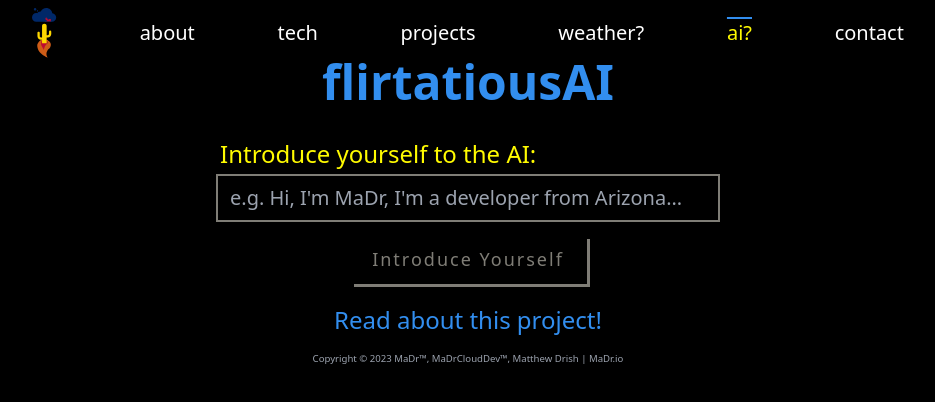
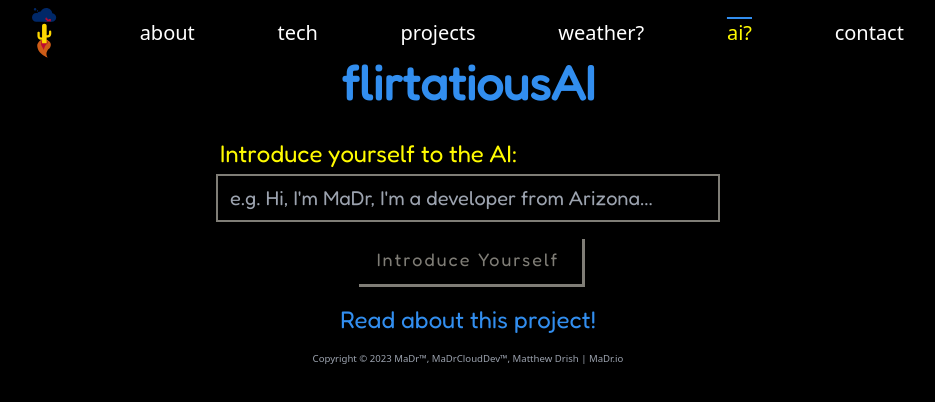
Before and after one commit to MaDrCloudDev/svelteKitOpenAi, a SvelteKit app: page / in a window 1280 px wide. Shown: the top 402 px of the page, without its empty margins (172-1107 px from the left). Built offline with nearby package versions, Linux system fonts and the light colour scheme.

Commit message:
update facade to new font, to match main site
update facade to new font, to match main site

```diff
--- a/package.json
+++ b/package.json
@@ -38,6 +38,7 @@
 	},
 	"type": "module",
 	"dependencies": {
+		"@fontsource/fredoka": "^4.5.9",
 		"common-tags": "^1.8.2",
 		"openai": "^3.1.0",
 		"sse.js": "^0.6.1"
--- a/src/routes/+layout.svelte
+++ b/src/routes/+layout.svelte
@@ -1,11 +1,11 @@
 <script>
 	import '../app.css'
-	import { page } from '$app/stores'
 	export let data
 	import Navbar from '$lib/Navbar.svelte'
 	export let open = false
 	import Sidebar from '$lib/Sidebar.svelte'
 	import Footer from '$lib/Footer.svelte'
+	import '@fontsource/fredoka';
 </script>
 
 <Navbar data bind:sidebar={open} />
@@ -14,3 +14,11 @@
 	<slot />
 </div>
 <Footer />
+
+<style>
+	*,
+	html,
+	body {
+		font-family: 'Fredoka', sans-serif;
+	}
+</style>
```
Also changed, not shown: 1 other file (tests, documents, lock files or other folders).
